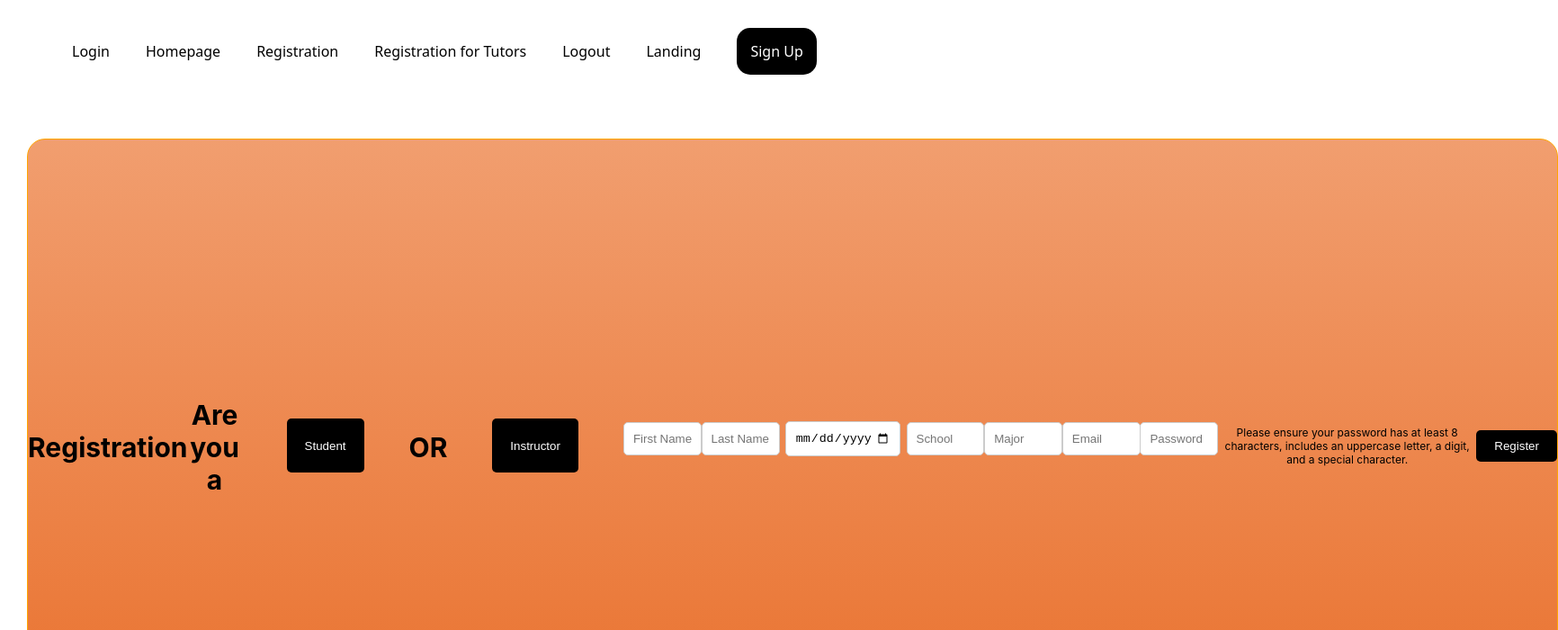
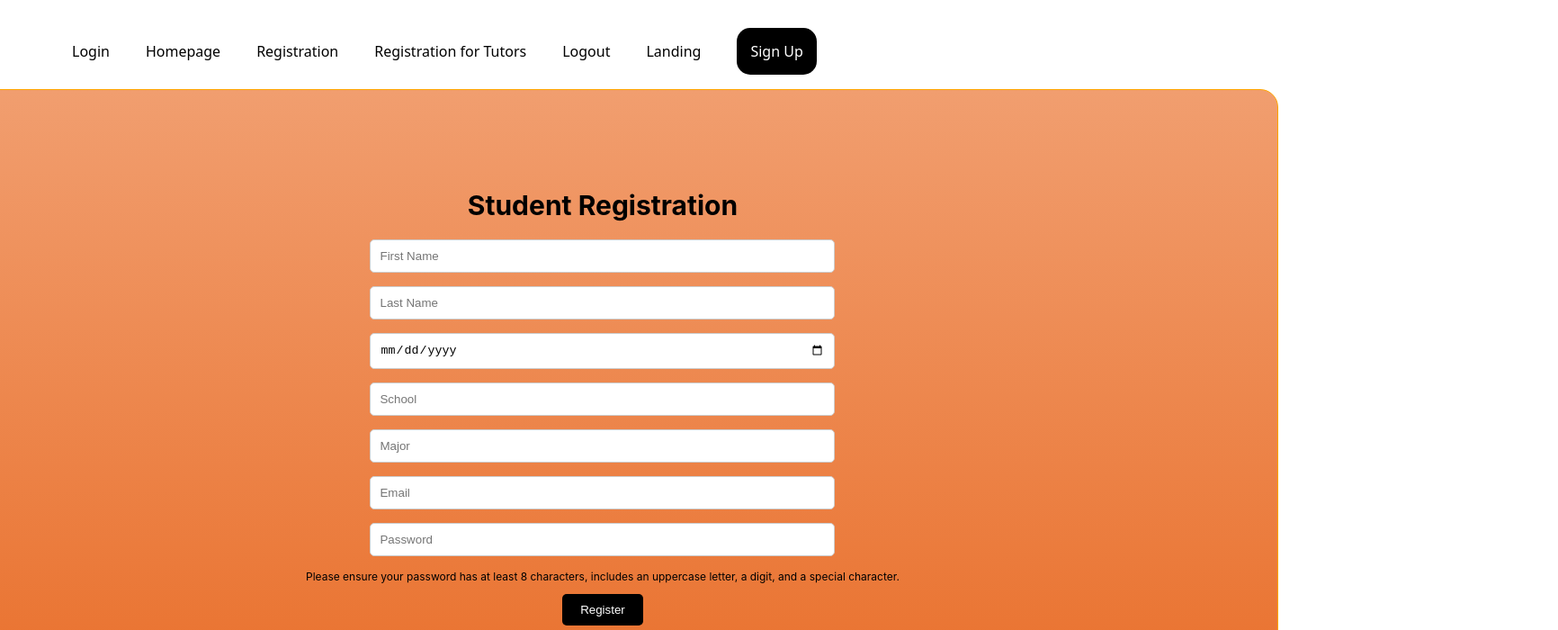
Before and after one commit to jagganjestine/CS4485, a React (Create React App) app in the folder online-tutoring/: page /registration in a window 1280 px wide. Shown: the top 700 px of the page at 90% size, 1732 px wide, since content can reach past the window. Built offline with nearby package versions, Linux system fonts and the light colour scheme.

Commit message:
small changes - for no merge conflicts

```diff
--- a/online-tutoring/src/components/Navbar.js
+++ b/online-tutoring/src/components/Navbar.js
@@ -7,7 +7,7 @@ const Navbar = () => {
 
   const navigate = useNavigate();
   const navigateRegister = () => {
-    navigate('/Registration');
+    navigate('/registrationselection');
   }
 
   const [isSticky, setIsSticky] = useState(false);
--- a/online-tutoring/src/components/Registration.css
+++ b/online-tutoring/src/components/Registration.css
@@ -1,11 +1,16 @@
 /* Registration.css */
 .registration-container {
   border-radius: 50px;
-  width: 1700px; /* Set the width of the box */
+  width: 1500px; /* Set the width of the box */
   height: 100px; /* Set the height of the box */
   background: linear-gradient(135deg, #FFA500, #FF6347); /* Orange gradient colors */
   border: 1px solid #FFA500; /* Optional: Add a border with the same color as the starting gradient color */
   font-size: 20px; /* Set the font size */
+  position: fixed; /* Set the position to fixed */
+  top: 50%; /* Center vertically */
+  left: 50%; /* Center horizontally */
+  right: 50%;
+  transform: translate(-50%, -50%); /* Center the box */
   }
 
   .button-container {
@@ -36,6 +41,7 @@
 
   .form-group {
     margin-bottom: 15px;
+    display: block;
   }
 
   input[type="first name"],
--- a/online-tutoring/src/components/Registration.js
+++ b/online-tutoring/src/components/Registration.js
@@ -58,14 +58,10 @@ function Registration() {
 
   return (
     <div className="registration-container">
-      <h2>Registration</h2>
+      <div>
+      <h2>Student Registration</h2>
 
-      <h2>Are you a</h2>
-      <div className="button-container">
-      <button className="student-button">Student</button>
-      <h2>OR</h2>
-      <button className="instructor-button">Instructor</button>
-      </div>
+
 
       <div className="form-group">
       <input type="first name" placeholder="First Name" onChange={(e) => setFirstName(e.target.value)} />
@@ -100,6 +96,7 @@ function Registration() {
         Register
         </button>
     </div>
+    </div>
   );
 }
 
```
